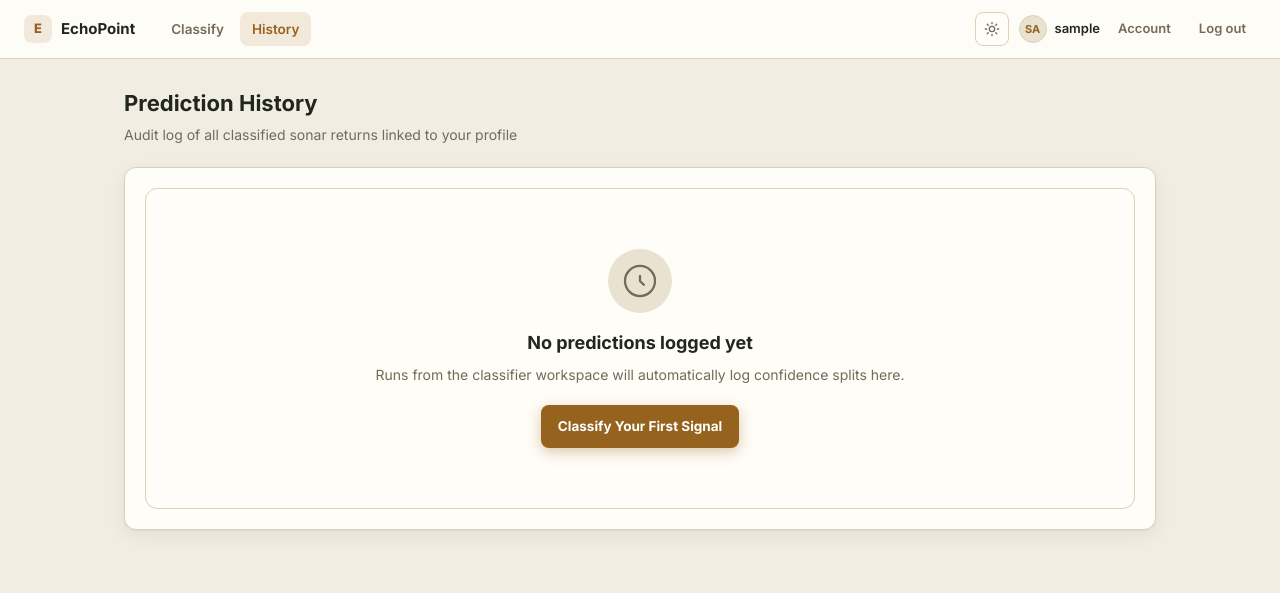
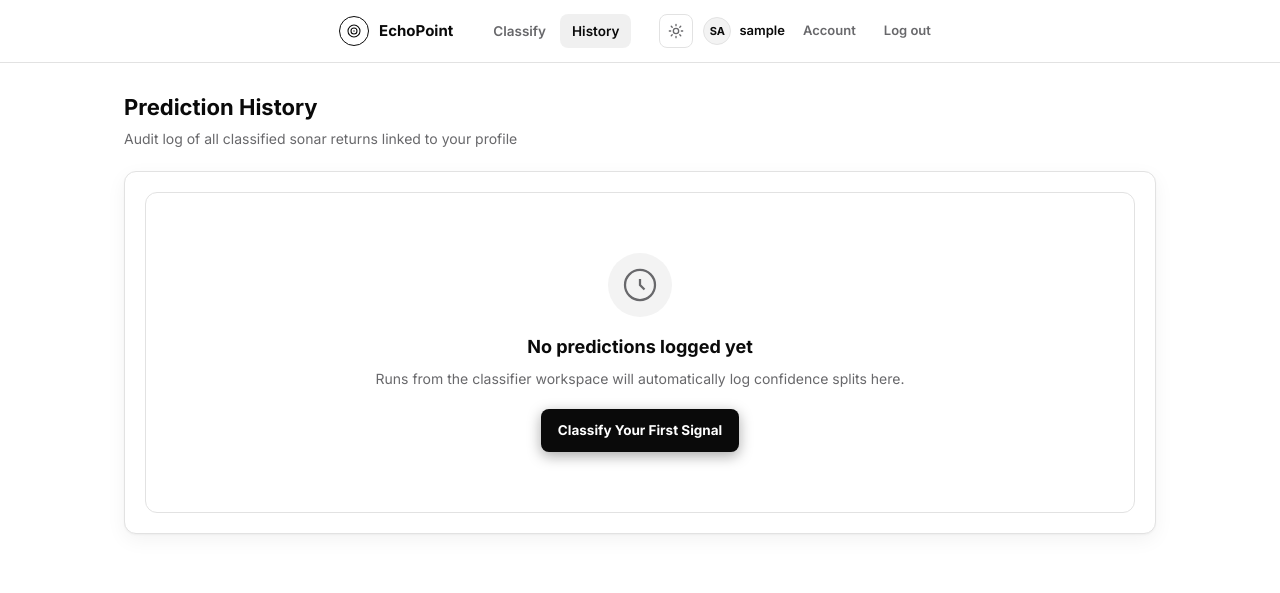
Before and after one commit to SupremShrestha/sonar-mine-and-rock-classifier, a Django app: page /history/ in a window 1280 px wide. Shown: the top 593 px of the page. Run offline with Django 5.2, Linux system fonts and the light colour scheme; the visitor is signed in with stand-in values (Sample User, id 1); data that the repository does not hold is empty.

Commit message:
New Frontend Design.

```diff
--- a/static/style.css
+++ b/static/style.css
@@ -1,37 +1,39 @@
-/* EchoPoint — instrument-panel theme, chart-paper (light) + night-bridge (dark) */
+/* EchoPoint — monochrome theme, light + dark */
 
 :root {
-    --bg: #f2ede2;
-    --surface: #fffdf8;
-    --surface-2: #eae2d0;
-    --border: #dcd1b6;
-    --text: #21261f;
-    --muted: #736b58;
-    --accent: #96631f;
-    --accent-soft: rgba(150, 99, 31, 0.12);
+    --bg: #ffffff;
+    --surface: #ffffff;
+    --surface-2: #f3f3f3;
+    --border: #e2e2e2;
+    --text: #0a0a0a;
+    --muted: #68686b;
+    --accent: #0a0a0a;
+    --accent-soft: rgba(10, 10, 10, 0.06);
+    --on-accent: #ffffff;
     --mine: #a83b34;
-    --mine-soft: rgba(168, 59, 52, 0.12);
+    --mine-soft: rgba(168, 59, 52, 0.1);
     --rock: #3c7a54;
-    --rock-soft: rgba(60, 122, 84, 0.12);
+    --rock-soft: rgba(60, 122, 84, 0.1);
     --danger: #a83b34;
     --danger-soft: rgba(168, 59, 52, 0.1);
     --radius: 12px;
     --radius-sm: 8px;
     --shadow:
-        0 1px 2px rgba(33, 26, 15, 0.05), 0 6px 20px rgba(33, 26, 15, 0.06);
+        0 1px 2px rgba(0, 0, 0, 0.04), 0 6px 20px rgba(0, 0, 0, 0.05);
     --font: "Inter", -apple-system, BlinkMacSystemFont, "Segoe UI", sans-serif;
     color-scheme: light;
 }
 
 :root[data-theme="dark"] {
-    --bg: #0a1420;
-    --surface: #101d2c;
-    --surface-2: #16283b;
-    --border: #223347;
-    --text: #e9edf2;
-    --muted: #8a9bad;
-    --accent: #d99a4e;
-    --accent-soft: rgba(217, 154, 78, 0.14);
+    --bg: #000000;
+    --surface: #0b0b0b;
+    --surface-2: #181818;
+    --border: #2b2b2b;
+    --text: #f2f2f2;
+    --muted: #9a9a9a;
+    --accent: #ffffff;
+    --accent-soft: rgba(255, 255, 255, 0.1);
+    --on-accent: #000000;
     --mine: #e2665c;
     --mine-soft: rgba(226, 102, 92, 0.14);
     --rock: #5fb37c;
@@ -102,36 +105,41 @@ a:hover {
     z-index: 10;
     display: flex;
     align-items: center;
-    gap: 16px;
-    padding: 12px 24px;
+    justify-content: center;
+    gap: 28px;
+    padding: 14px 24px;
     background: color-mix(in srgb, var(--surface) 92%, transparent);
     border-bottom: 1px solid var(--border);
     backdrop-filter: blur(8px);
+    flex-wrap: wrap;
 }
 .brand {
     display: flex;
     align-items: center;
-    gap: 9px;
+    gap: 10px;
     color: var(--text);
     font-weight: 700;
     font-size: 15px;
 }
 .brand-mark {
-    width: 28px;
-    height: 28px;
+    width: 30px;
+    height: 30px;
     display: grid;
     place-items: center;
-    border-radius: 8px;
-    background: var(--accent-soft);
-    color: var(--accent);
-    font-weight: 800;
-    font-size: 13px;
+    border-radius: 50%;
+    border: 1.5px solid var(--text);
+    background: transparent;
+    color: var(--text);
+    flex-shrink: 0;
+}
+.brand-mark svg {
+    width: 16px;
+    height: 16px;
 }
 .nav-links {
     display: flex;
     align-items: center;
-    gap: 4px;
-    margin-left: 8px;
+    gap: 2px;
 }
 .nav-links a {
     padding: 7px 12px;
@@ -150,7 +158,6 @@ a:hover {
     color: var(--accent);
 }
 .navbar-right {
-    margin-left: auto;
     display: flex;
     align-items: center;
     gap: 10px;
--- a/templates/base.html
+++ b/templates/base.html
@@ -7,37 +7,104 @@
         <title>{% block title %}EchoPoint Sonar Classifier{% endblock %}</title>
         <link rel="preconnect" href="https://fonts.googleapis.com" />
         <link rel="preconnect" href="https://fonts.gstatic.com" crossorigin />
-    <link href="https://fonts.googleapis.com/css2?family=Inter:wght@400;500;600;700;800&display=swap" rel="stylesheet" />
+        <link
+            href="https://fonts.googleapis.com/css2?family=Inter:wght@400;500;600;700;800&display=swap"
+            rel="stylesheet"
+        />
         <link rel="stylesheet" href="{% static 'style.css' %}" />
         <script src="{% static 'app.js' %}" defer></script>
         <script>
             // Apply saved theme before paint to avoid a flash of the wrong theme.
             (function () {
-            var saved = localStorage.getItem('echopoint-theme');
-            if (saved) document.documentElement.setAttribute('data-theme', saved);
+                var saved = localStorage.getItem("echopoint-theme");
+                if (saved)
+                    document.documentElement.setAttribute("data-theme", saved);
             })();
         </script>
     </head>
     <body>
         <header class="navbar">
-    <a class="brand" href="{% url 'landing' %}"><span class="brand-mark">E</span>EchoPoint</a>
+            <a class="brand" href="{% url 'landing' %}">
+                <span class="brand-mark">
+                    <svg
+                        viewBox="0 0 24 24"
+                        fill="none"
+                        stroke="currentColor"
+                        stroke-width="1.6"
+                    >
+                        <circle cx="12" cy="12" r="9" />
+                        <circle cx="12" cy="12" r="4.5" />
+                        <circle
+                            cx="12"
+                            cy="12"
+                            r="1"
+                            fill="currentColor"
+                            stroke="none"
+                        />
+                    </svg>
+                </span>
+                EchoPoint
+            </a>
             <nav class="nav-links" aria-label="Primary navigation">
-        <a href="{% url 'home' %}" class="{% if request.resolver_match.url_name == 'home' %}active{% endif %}">Classify</a>
+                <a
+                    href="{% url 'home' %}"
+                    class="{% if request.resolver_match.url_name == 'home' %}active{% endif %}"
+                    >Classify</a
+                >
                 {% if user.is_authenticated %}
-        <a href="{% url 'history' %}" class="{% if request.resolver_match.url_name == 'history' %}active{% endif %}">History</a>
+                <a
+                    href="{% url 'history' %}"
+                    class="{% if request.resolver_match.url_name == 'history' %}active{% endif %}"
+                    >History</a
+                >
                 {% endif %}
             </nav>
             <div class="navbar-right">
-        <button type="button" class="theme-toggle" id="theme-toggle" aria-label="Toggle light and dark theme">
-            <svg id="icon-sun" viewBox="0 0 24 24" fill="none" stroke="currentColor" stroke-width="2" stroke-linecap="round"><circle cx="12" cy="12" r="4"/><path d="M12 2v2M12 20v2M4.9 4.9l1.4 1.4M17.7 17.7l1.4 1.4M2 12h2M20 12h2M4.9 19.1l1.4-1.4M17.7 6.3l1.4-1.4"/></svg>
-            <svg id="icon-moon" viewBox="0 0 24 24" fill="none" stroke="currentColor" stroke-width="2" stroke-linecap="round" style="display:none"><path d="M21 12.8A9 9 0 1 1 11.2 3 7 7 0 0 0 21 12.8Z"/></svg>
+                <button
+                    type="button"
+                    class="theme-toggle"
+                    id="theme-toggle"
+                    aria-label="Toggle light and dark theme"
+                >
+                    <svg
+                        id="icon-sun"
+                        viewBox="0 0 24 24"
+                        fill="none"
+                        stroke="currentColor"
+                        stroke-width="2"
+                        stroke-linecap="round"
+                    >
+                        <circle cx="12" cy="12" r="4" />
+                        <path
+                            d="M12 2v2M12 20v2M4.9 4.9l1.4 1.4M17.7 17.7l1.4 1.4M2 12h2M20 12h2M4.9 19.1l1.4-1.4M17.7 6.3l1.4-1.4"
+                        />
+                    </svg>
+                    <svg
+                        id="icon-moon"
+                        viewBox="0 0 24 24"
+                        fill="none"
+                        stroke="currentColor"
+                        stroke-width="2"
+                        stroke-linecap="round"
+                        style="display: none"
+                    >
+                        <path
+                            d="M21 12.8A9 9 0 1 1 11.2 3 7 7 0 0 0 21 12.8Z"
+                        />
+                    </svg>
                 </button>
                 {% if user.is_authenticated %}
                 <div class="user-menu">
-            <span class="avatar">{{ user.username|slice:":2"|upper }}</span>
+                    <span class="avatar"
+                        >{{ user.username|slice:":2"|upper }}</span
+                    >
                     <span class="name">{{ user.username }}</span>
                     <a class="link-btn" href="{% url 'profile' %}">Account</a>
-            <form method="post" action="{% url 'logout' %}">{% csrf_token %}<button type="submit" class="link-btn">Log out</button></form>
+                    <form method="post" action="{% url 'logout' %}">
+                        {% csrf_token %}<button type="submit" class="link-btn">
+                            Log out
+                        </button>
+                    </form>
                 </div>
                 {% else %}
                 <a class="pill-btn-outline" href="{% url 'login' %}">Log in</a>
@@ -48,37 +115,45 @@
         <main class="page{% block page_class %}{% endblock %}">
             {% block page_header %}
             <div class="page-header">
-        <h1>{% block heading %}Classify a sonar return{% endblock %}</h1>
-        <p>{% block subheading %}SVM model &middot; 88.1% test accuracy{% endblock %}</p>
+                <h1>
+                    {% block heading %}Classify a sonar return{% endblock %}
+                </h1>
+                <p>
+                    {% block subheading %}SVM model &middot; 88.1% test
+                    accuracy{% endblock %}
+                </p>
             </div>
-    {% endblock %}
-    {% for message in messages %}<div class="alert alert-{{ message.tags }}">{{ message }}</div>{% endfor %}
-    {% block content %}{% endblock %}
+            {% endblock %} {% for message in messages %}
+            <div class="alert alert-{{ message.tags }}">{{ message }}</div>
+            {% endfor %} {% block content %}{% endblock %}
         </main>
         <script>
             (function () {
                 var root = document.documentElement;
-        var btn = document.getElementById('theme-toggle');
-        var sun = document.getElementById('icon-sun');
-        var moon = document.getElementById('icon-moon');
+                var btn = document.getElementById("theme-toggle");
+                var sun = document.getElementById("icon-sun");
+                var moon = document.getElementById("icon-moon");
 
                 function currentTheme() {
-            var stored = localStorage.getItem('echopoint-theme');
+                    var stored = localStorage.getItem("echopoint-theme");
                     if (stored) return stored;
-            return window.matchMedia('(prefers-color-scheme: dark)').matches ? 'dark' : 'light';
+                    return window.matchMedia("(prefers-color-scheme: dark)")
+                        .matches
+                        ? "dark"
+                        : "light";
                 }
 
                 function syncIcons(theme) {
-            sun.style.display = theme === 'dark' ? 'none' : 'block';
-            moon.style.display = theme === 'dark' ? 'block' : 'none';
+                    sun.style.display = theme === "dark" ? "none" : "block";
+                    moon.style.display = theme === "dark" ? "block" : "none";
                 }
 
                 syncIcons(currentTheme());
 
-        btn.addEventListener('click', function () {
-            var next = currentTheme() === 'dark' ? 'light' : 'dark';
-            root.setAttribute('data-theme', next);
-            localStorage.setItem('echopoint-theme', next);
+                btn.addEventListener("click", function () {
+                    var next = currentTheme() === "dark" ? "light" : "dark";
+                    root.setAttribute("data-theme", next);
+                    localStorage.setItem("echopoint-theme", next);
                     syncIcons(next);
                 });
             })();
--- a/templates/predictor/history.html
+++ b/templates/predictor/history.html
@@ -94,3 +94,23 @@
     {% endif %}
 </section>
 {% endblock %}
+
+{% block scripts %}
+<script>
+    // Full-page navigations (pagination, Details) can take a moment on a
+    // slow connection or a big history. Show a thin top bar immediately on
+    // click so the page doesn't feel unresponsive while the next page loads.
+    (function () {
+        var bar = document.createElement('div');
+        bar.className = 'top-loader';
+        bar.setAttribute('aria-hidden', 'true');
+        document.body.appendChild(bar);
+
+        document.querySelectorAll('.pagination-modern a, .btn-action').forEach(function (link) {
+            link.addEventListener('click', function () {
+                bar.classList.add('is-active');
+            });
+        });
+    })();
+</script>
+{% endblock %}
--- a/templates/predictor/landing.html
+++ b/templates/predictor/landing.html
@@ -8,10 +8,6 @@
 <!-- Modern Hero Section -->
 <section class="hero hero-redesign">
     <div class="hero-copy">
-        <div class="hero-badge">
-            <span class="pulse-dot"></span>
-            <span>UCI Connectionist Bench &middot; Sonar Dataset</span>
-        </div>
         <h1 class="hero-title">
             Distinguish <span class="text-gradient-mine">Mines</span> from <span class="text-gradient-rock">Rocks</span> with AI Precision.
         </h1>
@@ -149,7 +145,7 @@
 <section class="cta-banner">
     <div class="cta-content">
         <h2>Ready to run your first sonar scan?</h2>
-        <p>No dataset required—explore the classifier in action using pre-loaded test data.</p>
+        <p>No dataset required- explore the classifier in action using pre-loaded test data.</p>
         <div class="cta-actions">
             {% if user.is_authenticated %}
                 <a href="{% url 'home' %}" class="btn btn-primary btn-lg glow-btn">Start Scan Now</a>
```
Also changed, not shown: other parts of static/style.css (+53 -12 lines), other parts of templates/predictor/history.html (+15 -15 lines). Lines whose indentation alone changed are shown as unchanged.
